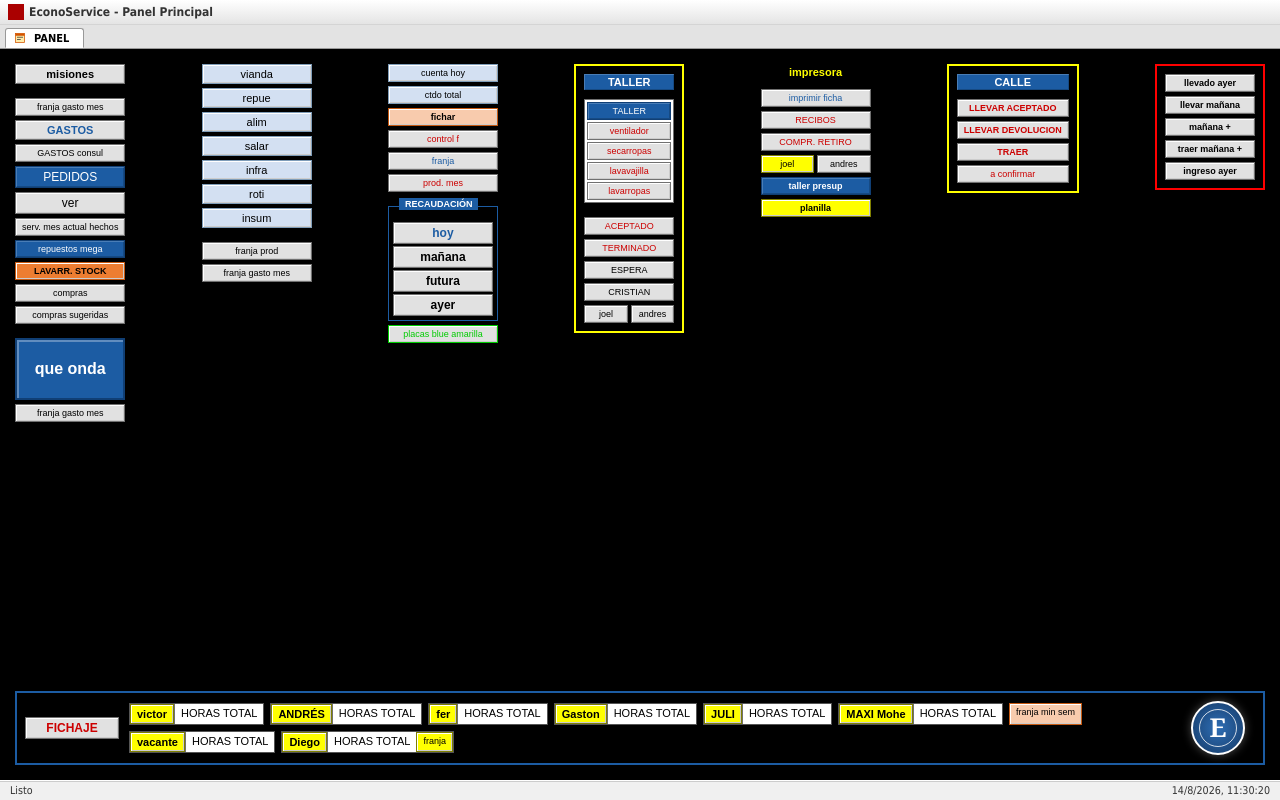
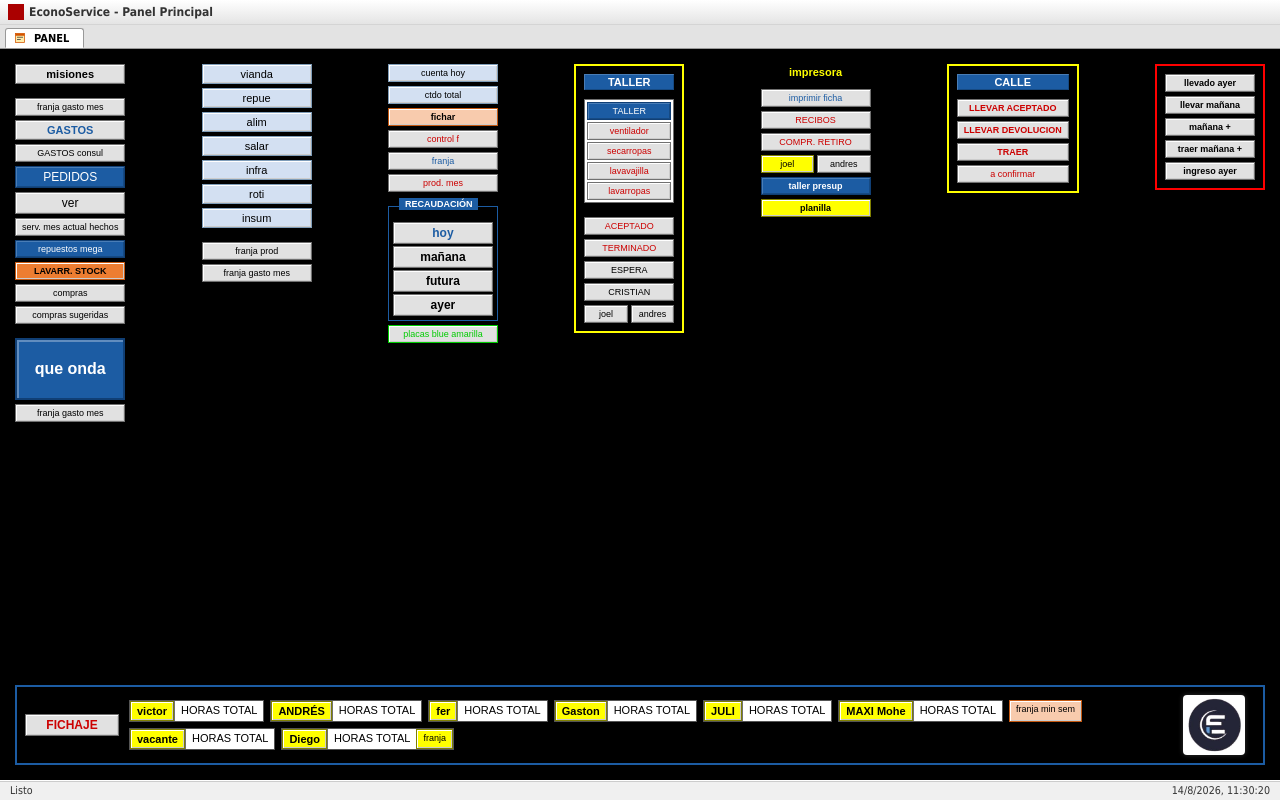
Before and after one commit to portadordelsello-stack/econo-access-ui, a website: page public/index.html in a window 1280 px wide. Drawn offline with Linux system fonts and the light colour scheme; no server answers.

Commit message:
Update logo in panel with logo.jpg from original accdb

```diff
--- a/public/css/style.css
+++ b/public/css/style.css
@@ -555,35 +555,11 @@ input[type="checkbox"]:checked::after {
   padding: 0 10px;
 }
 
-.econoservice-circular-logo {
-  width: 50px;
-  height: 50px;
-  border: 2px solid #FFF;
-  border-radius: 50%;
-  background: radial-gradient(circle, #2E6EB5 0%, #153965 100%);
-  display: flex;
-  align-items: center;
-  justify-content: center;
-  box-shadow: 0 0 10px rgba(255,255,255,0.3);
-}
-
-.logo-inner-circle {
-  width: 36px;
-  height: 36px;
-  border: 1.5px solid rgba(255,255,255,0.8);
-  border-radius: 50%;
-  display: flex;
-  align-items: center;
-  justify-content: center;
-}
-
-.logo-letter {
-  color: #FFF;
-  font-family: 'Georgia', 'Times New Roman', serif;
-  font-size: 26px;
-  font-weight: bold;
-  line-height: 1;
-  margin-top: -2px;
+.econoservice-logo-img {
+  height: 60px;
+  width: auto;
+  border-radius: 4px;
+  box-shadow: 0 0 5px rgba(255,255,255,0.2);
 }
 
 /* MS Access Datasheet Styles */
--- a/public/index.html
+++ b/public/index.html
@@ -154,11 +154,7 @@
 
         <!-- Logo EconoService -->
         <div class="econoservice-logo-container">
-          <div class="econoservice-circular-logo">
-            <div class="logo-inner-circle">
-              <span class="logo-letter">E</span>
-            </div>
-          </div>
+          <img src="logo.jpg" alt="Logo" class="econoservice-logo-img">
         </div>
 
       </div>
```
Also changed, not shown: public/logo.jpg (added).
